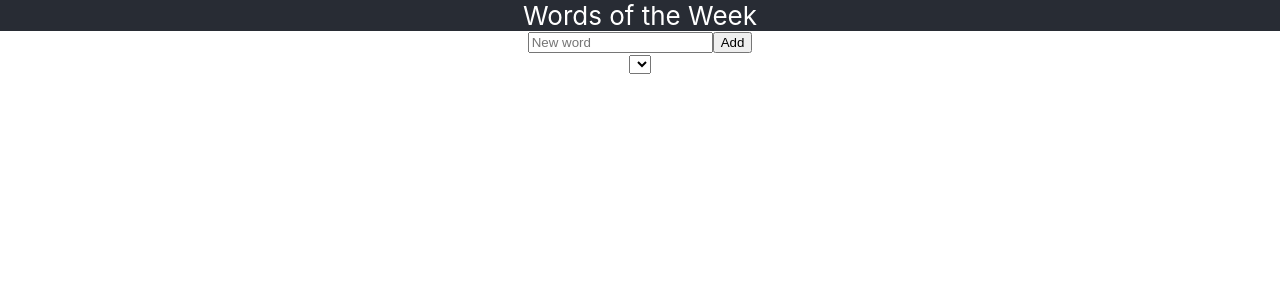
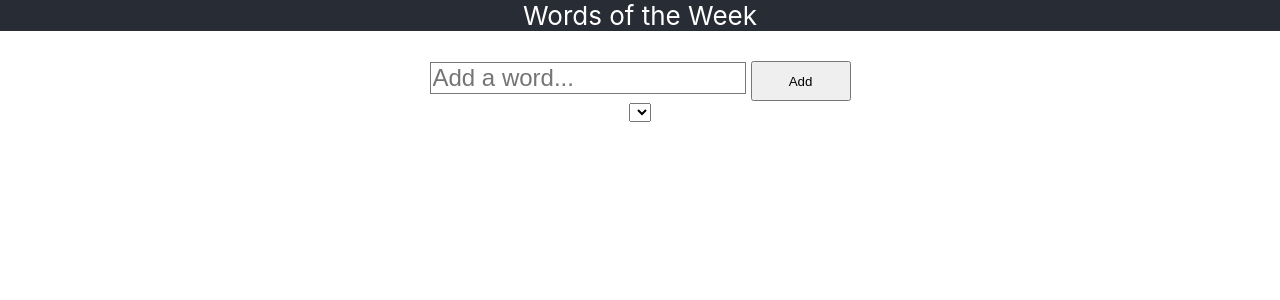
Before and after one commit to kovyrin/words-of-the-week, a React (Create React App) app: page / in a window 1280 px wide. Shown: the top 300 px of the page. Built offline with nearby package versions, Linux system fonts and the light colour scheme; the HTML template or start-up script is replaced by a standard one.

Commit message:
Styling fixes

```diff
--- a/public/index.html
+++ b/public/index.html
@@ -3,7 +3,7 @@
   <head>
     <meta charset="utf-8" />
     <link rel="icon" href="%PUBLIC_URL%/favicon.ico" />
-    <meta name="viewport" content="width=device-width, initial-scale=1" />
+    <meta name="viewport" content="width=device-width, initial-scale=1, maximum-scale=1" />
     <meta name="theme-color" content="#000000" />
     <meta
       name="description"
--- a/src/App.css
+++ b/src/App.css
@@ -36,9 +36,33 @@
 .word-text {
   display: inline-block;
   flex-grow: 10;
+  font-size: 1.5em;
 }
 
 .word button {
   margin: 0.5em;
   display: inline-block;
 }
+
+.add-word {
+  margin-top: 30px;
+  display: flex;
+  justify-content: center;
+  align-items: center;
+}
+
+.add-word input {
+  border: 1px solid #777;
+  font-size: 1.5em;
+  margin-right: 5px;
+  display: inline-block;
+}
+
+.add-word button {
+  padding: 0;
+  margin: 0;
+  width: 80px;
+  height: 3em;
+  width: 100px;
+  display: inline-block;
+}
--- a/src/App.js
+++ b/src/App.js
@@ -111,7 +111,7 @@ function App() {
       </div>
       <div className="add-word">
         <form onSubmit={addWordSubmit}>
-          <input type="text" placeholder="New word" lang="fr" spellCheck={false} autoCorrect="off"></input>
+          <input type="text" placeholder="Add a word..." lang="fr" spellCheck={false} autoCorrect="off"></input>
           <button type="submit">Add</button>
         </form>
       </div>
```
